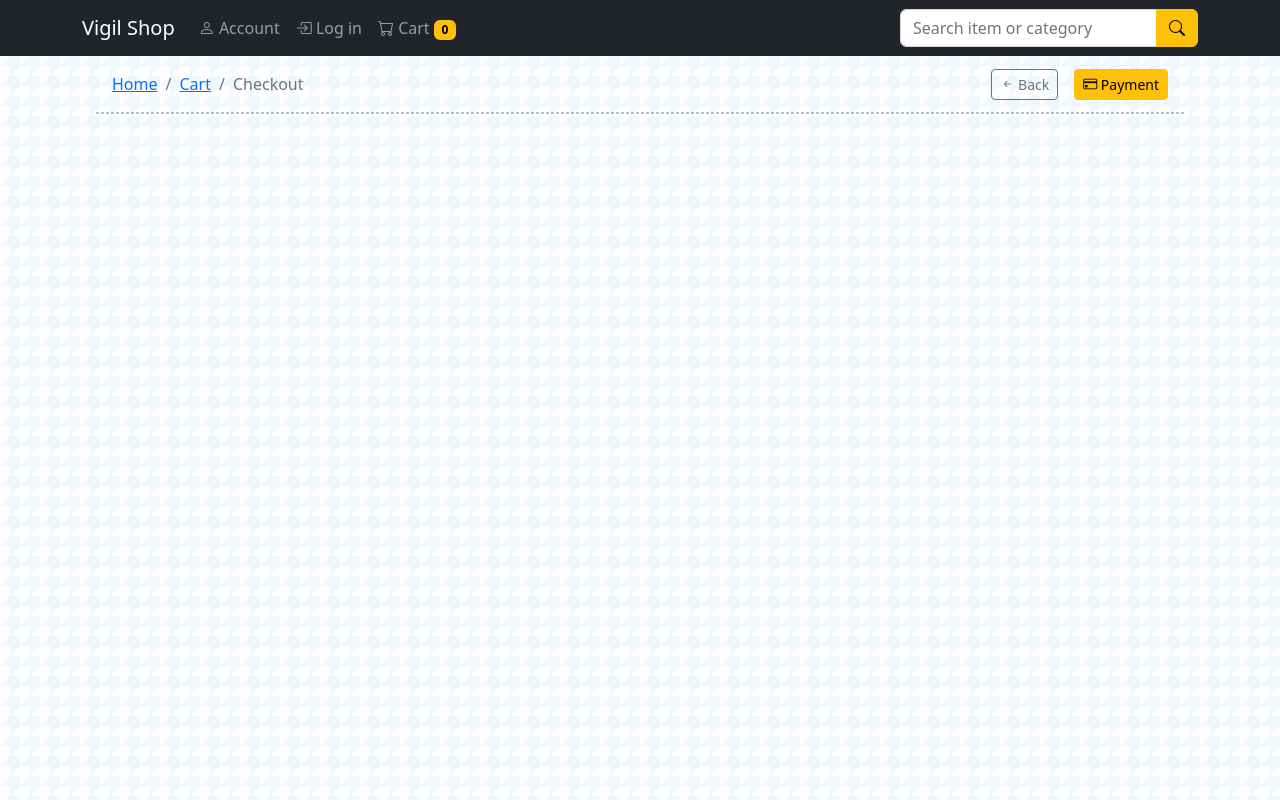
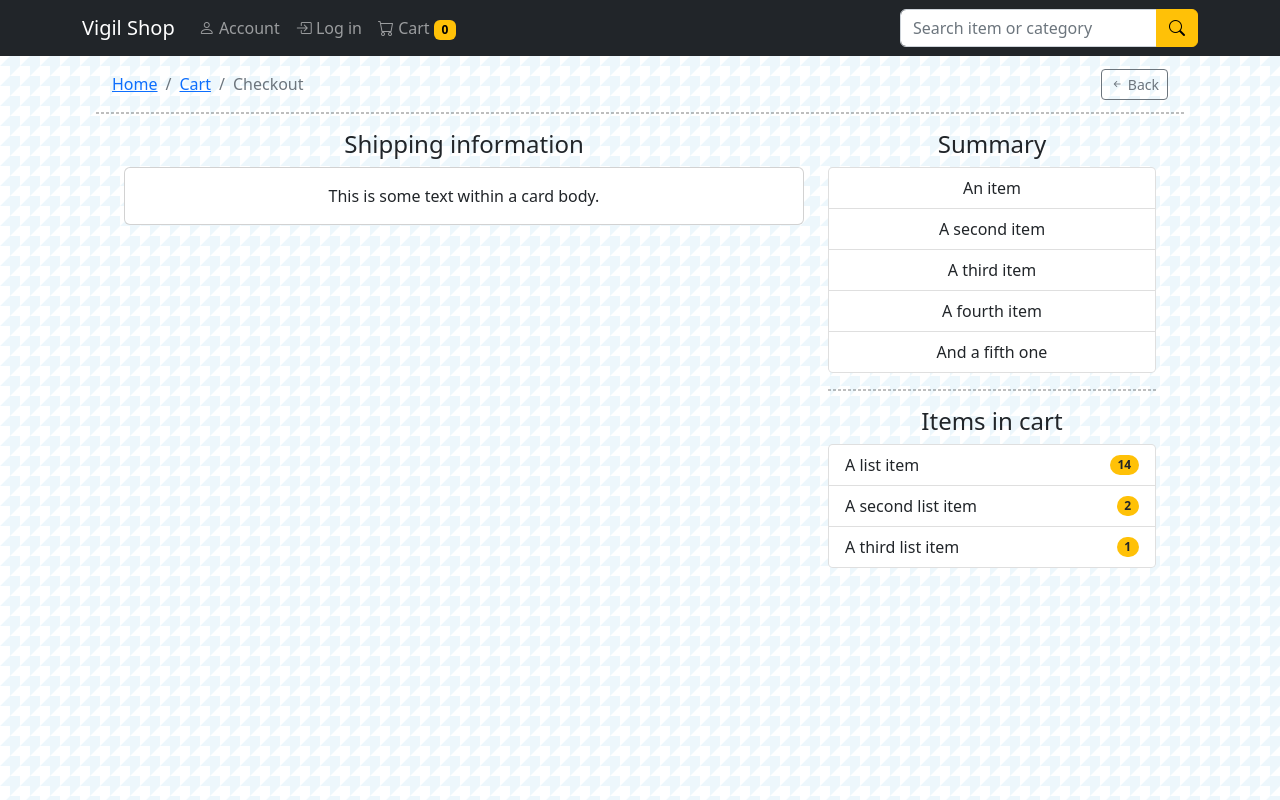
Before and after one commit to LoisaKitakaya/Vigil-Shop, a React (Create React App) app: page /checkout in a window 1280 px wide. Shown: the top 800 px of the page. Built offline with nearby package versions, Linux system fonts and the light colour scheme.

Commit message:
major style revamp

```diff
--- a/src/components/Register.js
+++ b/src/components/Register.js
@@ -62,7 +62,7 @@
   return (
     <div>
       <form
-        className="card review-form"
+        className="card review-form tab-card"
         onSubmit={(e) => {
           e.preventDefault();
 
@@ -80,9 +80,6 @@
           setShow(true);
         }}
       >
-        <br />
-        <h4 className="text-center">Create a new Vigil account</h4>
-        <br />
         <div className="form-floating mb-3">
           <input
             type="text"
--- a/src/components/Review.js
+++ b/src/components/Review.js
@@ -54,7 +54,7 @@
   return (
     <div>
       <form
-        className="card review-form"
+        className="card review-form tab-card"
         onSubmit={(e) => {
           e.preventDefault();
 
--- a/src/components/ReviewsContainer.js
+++ b/src/components/ReviewsContainer.js
@@ -4,7 +4,7 @@
       {reviews.map((item) => {
         const list = (
           <>
-            <div className="card review-card" key={item.id}>
+            <div className="card review-card bg-light" key={item.id}>
               <div className="card-body">
                 <p className="card-text">
                   <i className="bi bi-star-fill text-warning fs-5"></i>{" "}
--- a/src/components/Signin.js
+++ b/src/components/Signin.js
@@ -61,7 +61,7 @@
   return (
     <div>
       <form
-        className="card review-form"
+        className="card review-form tab-card"
         onSubmit={(e) => {
           e.preventDefault();
 
@@ -75,9 +75,6 @@
           setShow(true);
         }}
       >
-        <br />
-        <h4 className="text-center">Log in to your Vigil account</h4>
-        <br />
         <div className="form-floating mb-3">
           <input
             type="text"
--- a/src/css/App.css
+++ b/src/css/App.css
@@ -31,12 +31,13 @@
   width: 30%;
   margin: 1rem;
   transition-duration: 200ms;
-  box-shadow: 5px 5px 15px -5px #000000;
+  /* box-shadow: 5px 5px 15px -5px #000000; */
   transition-timing-function: linear;
 }
 
 .display-container .card:hover {
   transform: scale(1.015);
+  box-shadow: 2px 2px 10px -5px #000000;
 }
 
 .this-container {
@@ -53,7 +54,7 @@
 .display-container-2 .card {
   width: 50%;
   margin: 1rem;
-  box-shadow: 5px 5px 15px -5px #000000;
+  /* box-shadow: 5px 5px 15px -5px #000000; */
 }
 
 .display-container-2 .card img {
@@ -80,6 +81,10 @@
   margin: 0 1rem;
 }
 
+table {
+  border: 1px solid #212529 !important;
+}
+
 table caption {
   padding: 1rem 0.5rem;
 }
@@ -87,7 +92,7 @@
 table .card-item-link {
   display: flex !important;
   align-items: center !important;
-  box-shadow: 2px 2px 10px -5px #000000;
+  /* box-shadow: 2px 2px 10px -5px #000000; */
   transition-duration: 200ms;
   transition-timing-function: linear;
   text-decoration: none !important;
@@ -96,6 +101,7 @@
 
 table .card-item-link:hover {
   transform: scale(1.015);
+  box-shadow: 2px 2px 10px -5px #000000;
 }
 
 .this-td {
@@ -104,7 +110,7 @@
 
 .content {
   padding: 1rem;
-  box-shadow: 2px 2px 10px -5px #000000;
+  /* box-shadow: 5px 5px 15px -5px #000000; */
 }
 
 table tr {
@@ -128,14 +134,14 @@
 }
 
 .review-card {
-  margin: 1rem auto;
-  box-shadow: 2px 2px 10px -5px #000000;
+  margin: 0 auto 1rem auto;
+  /* box-shadow: 5px 5px 15px -5px #000000; */
 }
 
 .review-form {
   padding: 1rem;
   margin: auto;
-  box-shadow: 2px 2px 10px -5px #000000;
+  /* box-shadow: 5px 5px 15px -5px #000000; */
 }
 
 .floating-textarea {
@@ -182,8 +188,26 @@
 
 .account-container .card {
   padding: 1rem 2rem !important;
+  /* box-shadow: 5px 5px 15px -5px #000000; */
 }
 
 .mr-1rem {
   margin-right: 1rem;
 }
+
+.summary {
+  /* box-shadow: 5px 5px 15px -5px #000000; */
+  border-radius: 0.3rem;
+}
+
+.summary ul {
+  border-radius: 0.3rem !important;
+}
+
+.tab-card {
+  border: none !important;
+}
+
+.margin-left {
+  margin-left: 1.25rem;
+}
--- a/src/pages/Authentication.jsx
+++ b/src/pages/Authentication.jsx
@@ -34,12 +34,18 @@
           </button>
         </div>
         <hr className="divider" />
-        <div className="auth-container">
-          <Tabs defaultActiveKey="login" className="mb-3" variant="tabs">
-            <Tab eventKey="login" title="Log in">
+        <div className="auth-container card">
+          <Tabs
+            defaultActiveKey="login"
+            className="mb-3 card-header"
+            variant="tabs"
+          >
+            <Tab eventKey="login" title="Log in" className="card-body">
+              <h4 className="text-center">Log in to your Vigil account</h4>
               <Signin loader={loader} errorRedirect={errorRedirect} />
             </Tab>
-            <Tab eventKey="register" title="Register">
+            <Tab eventKey="register" title="Register" className="card-body">
+              <h4 className="text-center">Create a new Vigil account</h4>
               <Register loader={loader} />
             </Tab>
           </Tabs>
--- a/src/pages/Cart.jsx
+++ b/src/pages/Cart.jsx
@@ -75,7 +75,7 @@
         </div>
         <hr className="divider" />
         <div className="cart-container">
-          <table className="table table-warning table-hover">
+          <table className="table table-warning">
             <caption>
               <h1>
                 <strong>
--- a/src/pages/Checkout.jsx
+++ b/src/pages/Checkout.jsx
@@ -22,18 +22,64 @@
           </nav>
           <div className="prod-nav-container">
             <button
-              className="btn btn-sm btn-outline-secondary"
+              className="btn btn-sm btn-outline-secondary mr-1rem"
               onClick={() => navigate(-1)}
             >
               <i class="bi bi-arrow-left-short"></i> Back
             </button>
-            <Link to={"/payment"} className="btn btn-sm btn-warning">
-              <i class="bi bi-credit-card"></i> Payment
-            </Link>
           </div>
         </div>
         <hr className="divider" />
-        <div className="checkout-container"></div>
+        <div className="checkout-container">
+          <div class="container text-center">
+            <div class="row">
+              <div class="col-sm-8">
+                <h4>Shipping information</h4>
+                <div class="card">
+                  <div class="card-body">
+                    This is some text within a card body.
+                  </div>
+                </div>
+              </div>
+              <div class="col-sm-4">
+                <h4>Summary</h4>
+                <div className="summary">
+                  <ul class="list-group">
+                    <li class="list-group-item">An item</li>
+                    <li class="list-group-item">A second item</li>
+                    <li class="list-group-item">A third item</li>
+                    <li class="list-group-item">A fourth item</li>
+                    <li class="list-group-item">And a fifth one</li>
+                  </ul>
+                </div>
+                <hr className="divider" />
+                <h4>Items in cart</h4>
+                <div className="summary">
+                  <ul class="list-group">
+                    <li class="list-group-item d-flex justify-content-between align-items-center">
+                      A list item
+                      <span class="badge bg-warning text-dark rounded-pill">
+                        14
+                      </span>
+                    </li>
+                    <li class="list-group-item d-flex justify-content-between align-items-center">
+                      A second list item
+                      <span class="badge bg-warning text-dark rounded-pill">
+                        2
+                      </span>
+                    </li>
+                    <li class="list-group-item d-flex justify-content-between align-items-center">
+                      A third list item
+                      <span class="badge bg-warning text-dark rounded-pill">
+                        1
+                      </span>
+                    </li>
+                  </ul>
+                </div>
+              </div>
+            </div>
+          </div>
+        </div>
       </div>
       <br />
       <br />
--- a/src/pages/Product.jsx
+++ b/src/pages/Product.jsx
@@ -225,28 +225,37 @@
         </div>
         <br />
         <br />
-        <div className="product-details">
-          <Tabs defaultActiveKey="desc" className="mb-3" variant="tabs">
-            <Tab eventKey="desc" title="Description">
+        <div className="product-details card">
+          <Tabs
+            defaultActiveKey="review"
+            className="mb-3 card-header"
+            variant="tabs"
+          >
+            <Tab eventKey="review" title="Reviews" className="card-body">
+              <ReviewsContainer reviews={data.singleProduct.productReview} />
+            </Tab>
+            <Tab eventKey="desc" title="Description" className="card-body">
+              <h4 className="margin-left">Product description</h4>
               <div
-                className="content card"
+                className="content card tab-card"
                 dangerouslySetInnerHTML={{
                   __html: data.singleProduct.description,
                 }}
               />
             </Tab>
-            <Tab eventKey="specs" title="Specifications">
+            <Tab eventKey="specs" title="Specifications" className="card-body">
+              <h4 className="margin-left">Product specifications</h4>
               <div
-                className="content card"
+                className="content card tab-card"
                 dangerouslySetInnerHTML={{
                   __html: data.singleProduct.specifications,
                 }}
               />
             </Tab>
-            <Tab eventKey="review" title="See reviews">
-              <ReviewsContainer reviews={data.singleProduct.productReview} />
-            </Tab>
-            <Tab eventKey="form" title="Write review">
+            <Tab eventKey="form" title="Write review" className="card-body">
+              <h4 className="margin-left">
+                What do you think about this product?
+              </h4>
               <Review
                 loader={loader}
                 productName={data.singleProduct.name}
```
